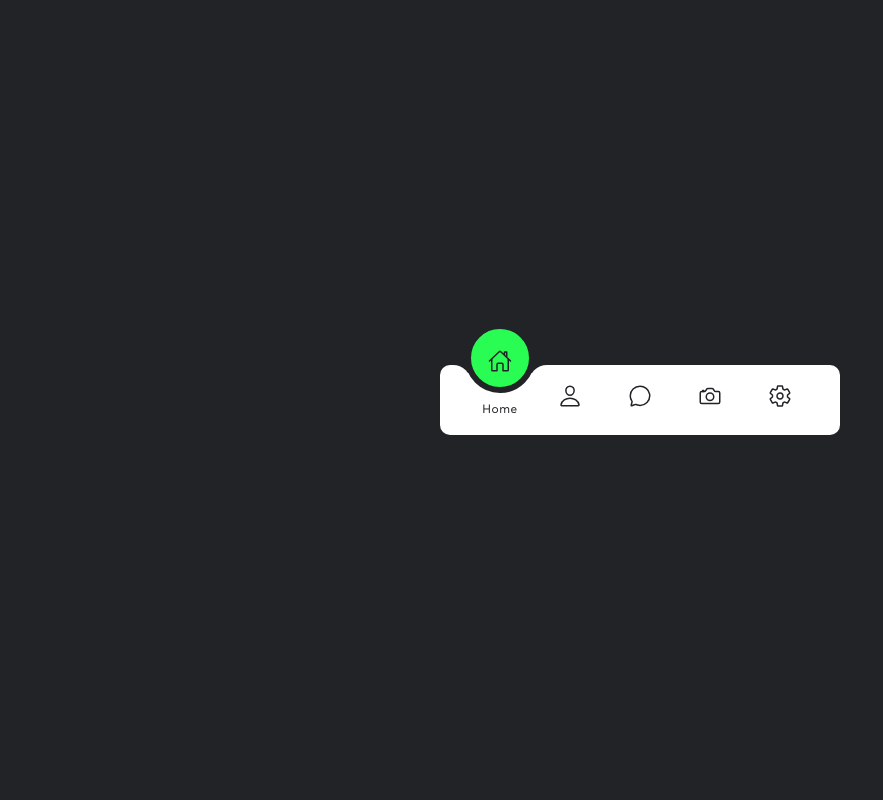
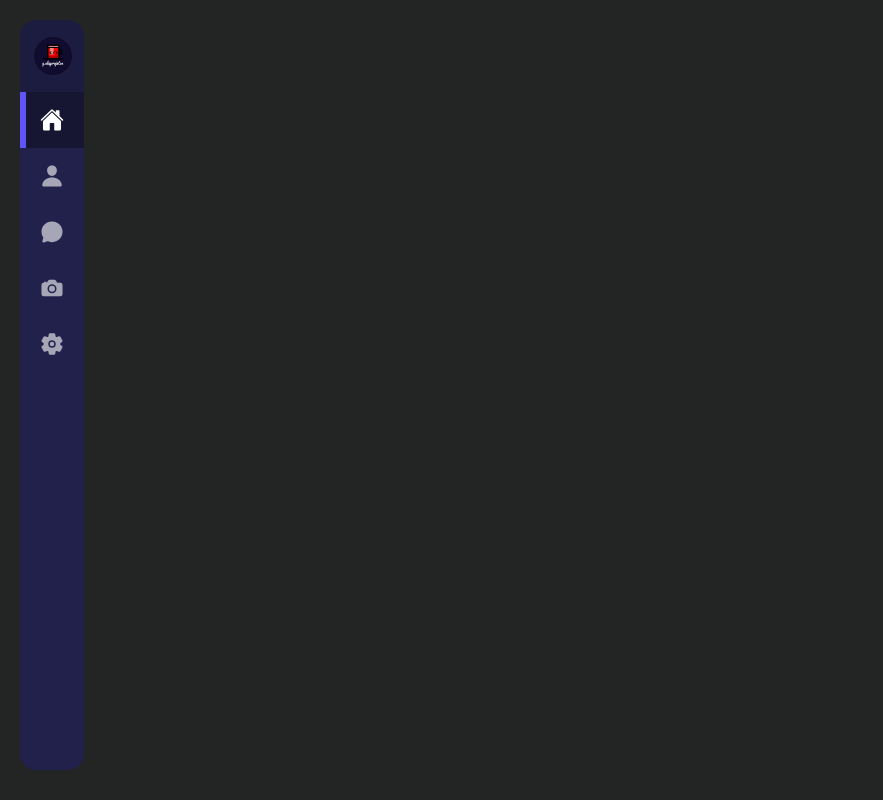
Before and after one commit to g-aleprojetos/component-models-in-reactjs, a React (Create React App) app: page / in a window 1280 px wide. Shown: the whole page, without its empty margins (0-883 px from the left). Built offline with nearby package versions, Linux system fonts and the light colour scheme.

Commit message:
feat: Criação do sidebar1

```diff
--- a/src/index.tsx
+++ b/src/index.tsx
@@ -3,7 +3,7 @@ import ReactDOM from "react-dom/client";
 import "./index.css";
 import reportWebVitals from "./reportWebVitals";
 import { DragAndDropProvider } from '../src/pages/DragAndDrop/context';
-import { NavigationMenuIndicator1 } from "./pages/NavigationMenuIndicator1";
+import { Sidebar1 } from "./pages/Sidebar1";
 
 const root = ReactDOM.createRoot(
   document.getElementById("root") as HTMLElement
@@ -11,7 +11,7 @@ const root = ReactDOM.createRoot(
 root.render(
   <React.StrictMode>
     <DragAndDropProvider>
-      <NavigationMenuIndicator1 />
+      <Sidebar1 />
     </DragAndDropProvider>
   </React.StrictMode>
 );
--- /dev/null
+++ b/src/pages/Sidebar1/index.ts
@@ -0,0 +1 @@
+export * from  './sidebar1'
--- /dev/null
+++ b/src/pages/Sidebar1/sidebar1.css
@@ -0,0 +1,112 @@
+
+section{
+  height: 100vh;
+  background: #232524;
+}
+.sidebar {
+  position: absolute;
+  overflow: hidden;
+  top: 20px;
+  left: 20px;
+  bottom: 30px;
+  width: 64px;
+  border-radius: 16px;
+  background-color: #21214c;
+  transition: width 0.4s;
+}
+
+.sidebar:hover {
+  width: 260px;
+}
+
+.inner {
+  position: absolute;
+  top: 0;
+  left: 0;
+  bottom: 0;
+  width: 260px;
+}
+
+.header {
+  display: flex;
+  align-items: center;
+  height: 72px;
+  padding: 0 14px;
+  background: rgba(0, 0, 0, 0.15);
+}
+
+.header img{
+  width: 38px;
+  height: 38px;
+  border-radius: 50%;
+}
+
+.header h1 {
+  margin-left: 12px;
+  font-weight: 500;
+  font-size: 14px;
+  letter-spacing: 2px;
+  color: #fff;
+  font-family: "AvertaStd-Regular", serif;
+  opacity: 0;
+  transition: opacity 0.5s;
+}
+
+.menu {
+  position: relative;
+  display: grid;
+}
+
+.menu::after {
+  content: "";
+  position: absolute;
+  top: 0;
+  left: 0;
+  height: 56px;
+  width: 6px;
+  background: #6154f7;
+  transition: top 0.5s;
+}
+
+.menu button {
+  display: flex;
+  align-items: center;
+  gap: 16px;
+  height: 56px;
+  width: 100%;
+  padding: 0 20px;
+  color: rgba(255, 255, 255, 0.6);
+  background: none;
+  border: none;
+  cursor: pointer;
+  transition: background 0.5s, color 0.5s;
+}
+
+.menu button span {
+  display: flex;
+  justify-content: center;
+  align-items: center;
+  width: 24px;
+  height: 24px;
+}
+
+.menu button:hover span,
+.menu button.active span {
+  opacity: 1;
+}
+
+.menu button:hover,
+.menu button.active {
+  background: rgba(0, 0, 0, 0.35);
+  color: rgba(255, 255, 255, 1);
+}
+
+.menu button p {
+  opacity: 0;
+  transition: opacity 0.5s;
+}
+
+.sidebar:hover .menu button p,
+.sidebar:hover .header h1 {
+  opacity: 1;
+}
--- /dev/null
+++ b/src/pages/Sidebar1/sidebar1.tsx
@@ -0,0 +1,58 @@
+import React from "react";
+import "./sidebar1.css";
+import { IonIcon } from "@ionic/react";
+import {
+  home,
+  person,
+  chatbubble,
+  camera,
+  settings,
+} from "ionicons/icons";
+import logo from "./images/logo.svg";
+
+type NavItem = {
+  icon: string;
+  text: string;
+};
+
+const navItems: NavItem[] = [
+  { text: "home", icon: home },
+  { text: "profile", icon: person },
+  { text: "message", icon: chatbubble },
+  { text: "camera", icon: camera },
+  { text: "settings", icon: settings },
+];
+
+export const Sidebar1 = () => {
+  const [active, setActive] = React.useState(0);
+
+  const handleNavigation = (index: number) => setActive(index);
+
+  return (
+    <section>
+      <aside className="sidebar">
+        <div className="inner">
+          <div className="header">
+            <img src={logo} alt="logo" />
+            <h1>Teams.co</h1>
+          </div>
+          <nav
+            className="menu"
+            style={{ "--top": `${active * 56}px` } as React.CSSProperties}
+          >
+            {navItems.map((item, index) => (
+              <button
+                key={index}
+                className={active === index ? "active" : ""}
+                onClick={() => handleNavigation(index)}
+              >
+                <span><IonIcon icon={item.icon} size="large"></IonIcon></span>
+                <p>{item.text}</p>
+              </button>
+            ))}
+          </nav>
+        </div>
+      </aside>
+    </section>
+  );
+};
```
Also changed, not shown: src/pages/Sidebar1/images/logo.svg (added).
